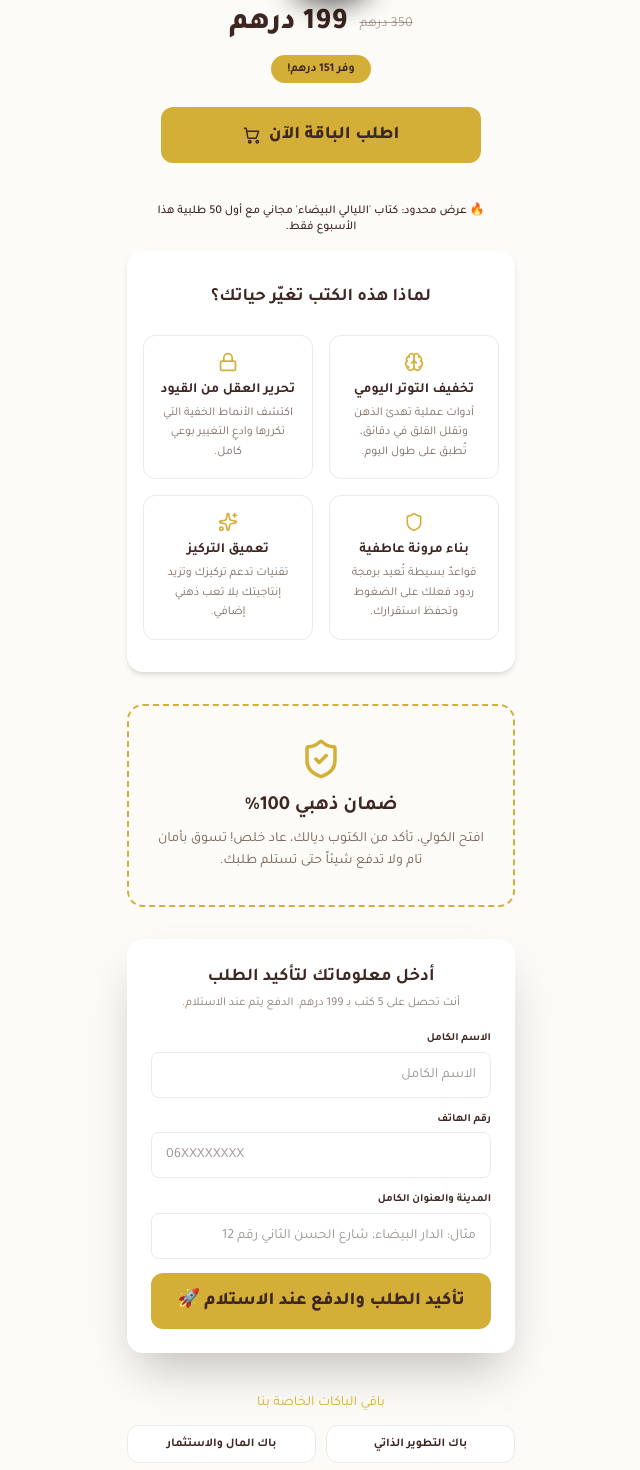
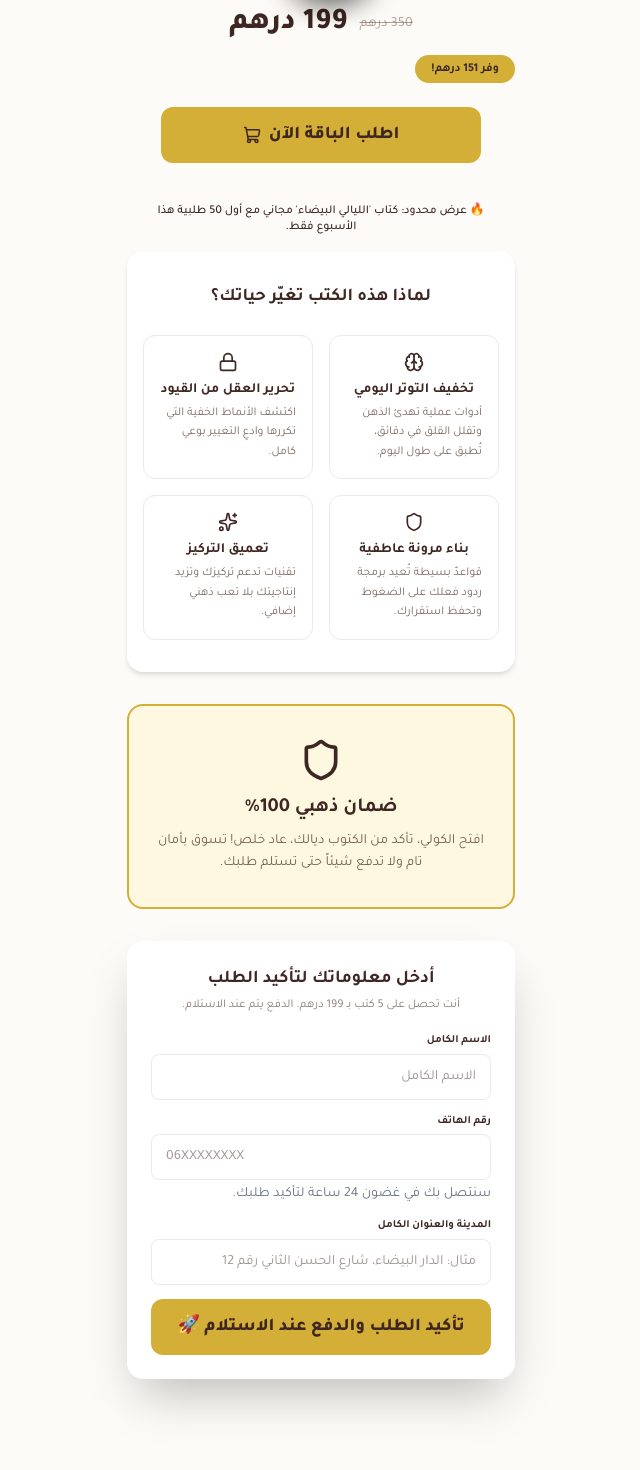
Before and after one commit to lhassan-oubihi-eng/dar-al-wiraqa-landing, a Next.js app: page / in a window 1280 px wide. Shown: the part 480-1950 px from the top of the page, without its empty margins (319-959 px from the left). Built offline with nearby package versions, Linux system fonts and the light colour scheme.

Commit message:
feat: dark premium theme + form tracking fixes for landing components

```diff
--- a/src/app/page.tsx
+++ b/src/app/page.tsx
@@ -1,6 +1,6 @@
 "use client";
 
-import React, { useState, useEffect, useRef } from "react";
+import React, { useRef } from "react";
 import { psychologyPack } from "@/config/psychologyPack";
 import { StickyBanner } from "@/components/StickyBanner";
 import { HeroSection } from "@/components/HeroSection";
@@ -9,71 +9,24 @@ import { ValuePropSection } from "@/components/ValuePropSection";
 import { GuaranteeSection } from "@/components/GuaranteeSection";
 import { CheckoutSection } from "@/components/CheckoutSection";
 import { MobileStickyFooter } from "@/components/MobileStickyFooter";
-import { CheckCircle } from "lucide-react";
 
 export default function Home() {
-  const [orderComplete, setOrderComplete] = useState(false);
   const formRef = useRef<HTMLDivElement>(null);
 
   const scrollToForm = () => {
     formRef.current?.scrollIntoView({ behavior: "smooth" });
+    // Auto-focus the name input after scroll to trigger the mobile virtual keyboard
+    setTimeout(() => {
+      const nameInput = document.getElementById("name");
+      if (nameInput) {
+        nameInput.focus();
+      }
+    }, 800);
   };
-
-  useEffect(() => {
-    if (orderComplete) {
-      document.body.style.overflow = "hidden";
-    } else {
-      document.body.style.overflow = "";
-    }
-  }, [orderComplete]);
-
-  const handleSuccess = () => {
-    setOrderComplete(true);
-  };
-
-  const handleCloseSuccess = () => {
-    setOrderComplete(false);
-  };
-
-  if (orderComplete) {
-    return (
-      <div
-        className="fixed inset-0 z-50 flex items-center justify-center px-4"
-        style={{ background: "rgba(62, 39, 35, 0.7)" }}
-        onClick={handleCloseSuccess}
-      >
-        <div
-          className="bg-white rounded-2xl p-6 max-w-sm w-full text-center shadow-xl"
-          onClick={(e) => e.stopPropagation()}
-        >
-          <div className="flex justify-center mb-3 text-[#d4af37]">
-            <CheckCircle size={48} />
-          </div>
-          <h3 className="font-bold text-lg text-[#3e2723] mb-3">
-            تم تأكيد طلبك بنجاح!
-          </h3>
-          <p className="text-sm text-[#5d4538]/80 mb-4">
-            شكراً لثقتك في دار الوِراقة. طلبيتك في الطريق إليك وستصلك في
-            أقرب وقت ممكن.
-          </p>
-          <p className="text-xs text-[#5d4538]/70 mb-4">
-            برجاء إبقاء هاتفك مفتوحاً، سيتصل بك موزع التوصيل قريباً.
-          </p>
-          <button
-            onClick={handleCloseSuccess}
-            className="w-full py-2.5 rounded-xl font-bold text-sm"
-            style={{ background: "#d4af37", color: "#3e2723" }}
-          >
-            إغلاق
-          </button>
-        </div>
-      </div>
-    );
-  }
 
   return (
     <>
-      {/* 1. Ad-cession Sticky Banner */}
+      {/* 1. Sticky top banner */}
       <StickyBanner text={psychologyPack.tagline} />
 
       {/* Main content */}
@@ -101,30 +54,10 @@ export default function Home() {
         {/* 5. GOLDEN GUARANTEE (Trust — eliminates risk hesitation) */}
         <GuaranteeSection guarantee={psychologyPack.guarantee} />
 
-        {/* 6. CHECKOUT FORM (Action) */}
+        {/* 6. CHECKOUT FORM (Action) — on success the form redirects to /thank-you */}
         <div ref={formRef}>
-          <CheckoutSection pack={psychologyPack} onSuccess={handleSuccess} />
+          <CheckoutSection pack={psychologyPack} />
         </div>
-
-        {/* Other packs footer (keep users browsing inside the store) */}
-        <section className="mt-10 mx-4">
-          <h2 className="font-display text-center text-[#d4af37] text-sm mb-3">
-            باقي الباكات الخاصة بنا
-          </h2>
-          <div className="grid grid-cols-2 gap-2.5">
-            {psychologyPack.otherPacks.map((p) => (
-              <a
-                key={p.href}
-                href={p.href}
-                className="block p-2.5 rounded-xl border border-[#eaeaea] bg-white text-center hover:border-[#d4af37] hover:shadow-sm transition"
-              >
-                <p className="text-xs font-semibold text-[#3e2723]">
-                  {p.label}
-                </p>
-              </a>
-            ))}
-          </div>
-        </section>
       </main>
 
       {/* 7. Mobile Sticky Footer (only on mobile, value-driven copy) */}
--- a/src/components/CheckoutSection.tsx
+++ b/src/components/CheckoutSection.tsx
@@ -3,7 +3,6 @@ import { PackConfig } from "@/config/psychologyPack";
 
 interface CheckoutSectionProps {
   pack: PackConfig;
-  onSuccess: () => void;
 }
 
 interface FormData {
@@ -12,7 +11,7 @@ interface FormData {
   address: string;
 }
 
-export function CheckoutSection({ pack, onSuccess }: CheckoutSectionProps) {
+export function CheckoutSection({ pack }: CheckoutSectionProps) {
   const [form, setForm] = useState<FormData>({ name: "", phone: "", address: "" });
   const [isSubmitting, setIsSubmitting] = useState(false);
   const [error, setError] = useState<string | null>(null);
@@ -71,7 +70,9 @@ export function CheckoutSection({ pack, onSuccess }: CheckoutSectionProps) {
         console.log("Order payload:", payload);
       });
 
-      onSuccess();
+      // Redirect to the confirmation page so ad-tracking pixels
+      // (FB / TikTok / GA) fire on a fresh page load, not an alert/modal.
+      window.location.href = "/thank-you";
     } catch {
       setError("حدث خطأ ما. يرجى المحاولة مرة أخرى.");
     } finally {
@@ -135,9 +136,12 @@ export function CheckoutSection({ pack, onSuccess }: CheckoutSectionProps) {
             placeholder="06XXXXXXXX"
             inputMode="numeric"
             required
-            autoComplete="tel"
-          />
-        </div>
+             autoComplete="tel"
+           />
+           <p className="text-sm text-gray-500 text-right mt-1">
+             سنتصل بك في غضون 24 ساعة لتأكيد طلبك.
+           </p>
+         </div>
 
         <div>
           <label
@@ -162,21 +166,13 @@ export function CheckoutSection({ pack, onSuccess }: CheckoutSectionProps) {
         <button
           type="submit"
           disabled={isSubmitting}
-          className="w-full py-3.5 px-4 rounded-xl font-extrabold text-lg flex items-center justify-center gap-2 transition-all duration-200 hover:scale-[1.02] active:scale-[0.98"
-          style={{
-            background: "#d4af37",
-            color: "#3e2723",
-            opacity: isSubmitting ? 0.7 : 1,
-          }}
+          className="w-full py-3.5 px-4 rounded-xl font-extrabold text-lg flex items-center justify-center gap-2 bg-[#d4af37] text-[#3e2723] transition-all duration-200 hover:scale-[1.02] active:scale-[0.98]"
+          style={{ opacity: isSubmitting ? 0.7 : 1 }}
         >
           {isSubmitting ? (
-            <>
-              <span>جارٍ إرسال الطلب...</span>
-            </>
+            <span>جارٍ إرسال الطلب...</span>
           ) : (
-            <>
-              <span>{pack.checkout.submitText}</span>
-            </>
+            <span>{pack.checkout.submitText}</span>
           )}
         </button>
       </form>
--- a/src/components/GuaranteeSection.tsx
+++ b/src/components/GuaranteeSection.tsx
@@ -1,5 +1,5 @@
 import React from "react";
-import { ShieldCheck } from "lucide-react";
+import { Shield } from "lucide-react";
 import { PackConfig } from "@/config/psychologyPack";
 
 interface GuaranteeSectionProps {
@@ -9,11 +9,11 @@ interface GuaranteeSectionProps {
 export function GuaranteeSection({ guarantee }: GuaranteeSectionProps) {
   return (
     <section
-      className="mx-4 my-8 rounded-2xl border-2 border-dashed border-[#d4af37] text-center py-8 px-6"
-      style={{ background: "var(--color-gold-soft)" }}
+      className="mx-4 my-8 rounded-2xl border-2 border-[#d4af37] text-center py-8 px-6"
+      style={{ background: "#FFF8E1" }}
     >
-      <div className="flex justify-center mb-3 text-[#d4af37]">
-        <ShieldCheck size={42} />
+      <div className="flex justify-center mb-3 text-[#3e2723]">
+        <Shield size={44} />
       </div>
       <h2 className="font-bold text-xl text-[#3e2723] mb-2">{guarantee.title}</h2>
       <p className="text-sm text-[#5d4538]/85 leading-relaxed max-w-md mx-auto">
--- a/src/components/HeroSection.tsx
+++ b/src/components/HeroSection.tsx
@@ -1,5 +1,5 @@
 import React from "react";
-import { BookOpen } from "lucide-react";
+import { BookOpen, ShoppingCart } from "lucide-react";
 import { Book } from "@/config/psychologyPack";
 
 interface HeroSectionProps {
@@ -24,13 +24,16 @@ export function HeroSection({
   const savings = originalPrice - price;
 
   return (
-    <section className="text-center px-4 pt-4 pb-8" id="hero">
-      <h1 className="text-2xl md:text-3xl font-extrabold text-[#3e2723] leading-tight mb-1">
+    <section className="px-4 pt-4 pb-8" id="hero">
+      {/* Headline */}
+      <h1 className="text-2xl md:text-3xl font-extrabold text-[#3e2723] leading-tight mb-1 text-center">
         {headline}
       </h1>
-      <p className="text-sm text-[#5d4538]/80 mb-6">{subheadline}</p>
 
-      {/* 3D stacked book mockup */}
+      {/* Subheadline */}
+      <p className="text-sm text-[#5d4538]/80 mb-6 text-center">{subheadline}</p>
+
+      {/* Product Image (3D stacked book mockup) */}
       <div className="relative mx-auto w-52 h-60 mb-6 flex items-end justify-center">
         <div className="relative w-full h-full">
           {books.map((book, index) => {
@@ -94,26 +97,11 @@ export function HeroSection({
       {/* CTA Button */}
       <button
         onClick={onCtaClick}
-        className="w-full max-w-xs mx-auto flex items-center justify-center gap-2 py-3.5 px-6 rounded-xl font-extrabold text-lg transition-all duration-200 hover:scale-[1.03] hover:brightness-110 active:scale-[0.98]"
-        style={{ background: "#d4af37", color: "#3e2723" }}
+        className="w-full max-w-xs mx-auto flex items-center justify-center gap-2 py-3.5 px-6 rounded-xl font-extrabold text-lg bg-[#d4af37] text-[#3e2723] transition-all duration-200 hover:scale-[1.03] hover:brightness-110 active:scale-[0.98]"
         type="button"
       >
         <span>اطلب الباقة الآن</span>
-        <svg
-          width="18"
-          height="18"
-          viewBox="0 0 24 24"
-          fill="none"
-          stroke="currentColor"
-          strokeWidth="2"
-          strokeLinecap="round"
-          strokeLinejoin="round"
-          aria-hidden="true"
-        >
-          <circle cx="9" cy="21" r="1.6" />
-          <circle cx="19" cy="21" r="1.6" />
-          <path d="M2 3h2.2l2.1 12.2a1.5 1.5 0 0 0 1.5 1.2h8.7a1.5 1.5 0 0 0 1.5-1.2L20.8 7H5.4" />
-        </svg>
+        <ShoppingCart size={18} className="text-[#3e2723]" />
       </button>
     </section>
   );
--- a/src/components/MobileStickyFooter.tsx
+++ b/src/components/MobileStickyFooter.tsx
@@ -25,17 +25,17 @@ export function MobileStickyFooter({ price, onCtaClick }: MobileStickyFooterProp
 
   return (
     <div className="fixed bottom-0 left-0 right-0 z-30 md:hidden">
-      <div className="flex items-center justify-between gap-3 bg-white border-t border-[#eaeaea] px-4 py-3 shadow-lg">
+      <div className="flex items-center justify-between gap-3 bg-[#3e2723] border-t border-[#d4af37] px-4 py-3 shadow-lg">
         <div className="flex items-center gap-1">
-          <ShoppingCart size={18} className="text-[#3e2723]" />
-          <span className="font-bold text-base text-[#3e2723]">
+          <ShoppingCart size={18} className="text-[#d4af37]" />
+          <span className="font-bold text-base text-[#d4af37]">
             {price} درهم
           </span>
         </div>
         <button
           onClick={onCtaClick}
-          className="flex-1 py-2.5 px-4 rounded-xl font-extrabold text-sm text-[#3e2723] transition-all duration-200 hover:scale-[1.02] active:scale-[0.98]"
-          style={{ background: "#d4af37" }}
+          className="flex-1 py-2.5 px-4 rounded-xl font-extrabold text-sm text-[#3e2723] bg-[#d4af37] transition-all duration-200 hover:scale-[1.02] active:scale-[0.98]"
+          type="button"
         >
           احصل على 5 كتب
         </button>
--- a/src/components/ValuePropSection.tsx
+++ b/src/components/ValuePropSection.tsx
@@ -26,11 +26,13 @@ export function ValuePropSection({ title, benefits }: ValuePropSectionProps) {
               key={index}
               className="border border-[#eaeaea] rounded-xl p-4 text-center transition-all duration-200 hover:shadow-lg hover:-translate-y-1"
             >
-            <div className="flex justify-center mb-2 text-[#d4af37]">
+              <div className="flex justify-center mb-2 text-[#3e2723]">
+                <span className="text-[#3e2723]">
                   {ICON_MAP[benefit.icon] || <Brain size={20} />}
+                </span>
               </div>
             <h3 className="font-bold text-sm text-[#3e2723] mb-1">{benefit.title}</h3>
-            <p className="text-xs text-[#5d4538]/80 leading-relaxed">
+            <p className="text-xs text-[#5d4538]/80 leading-relaxed text-right">
               {benefit.description}
             </p>
           </div>
```
Lines whose indentation alone changed are shown as unchanged.
